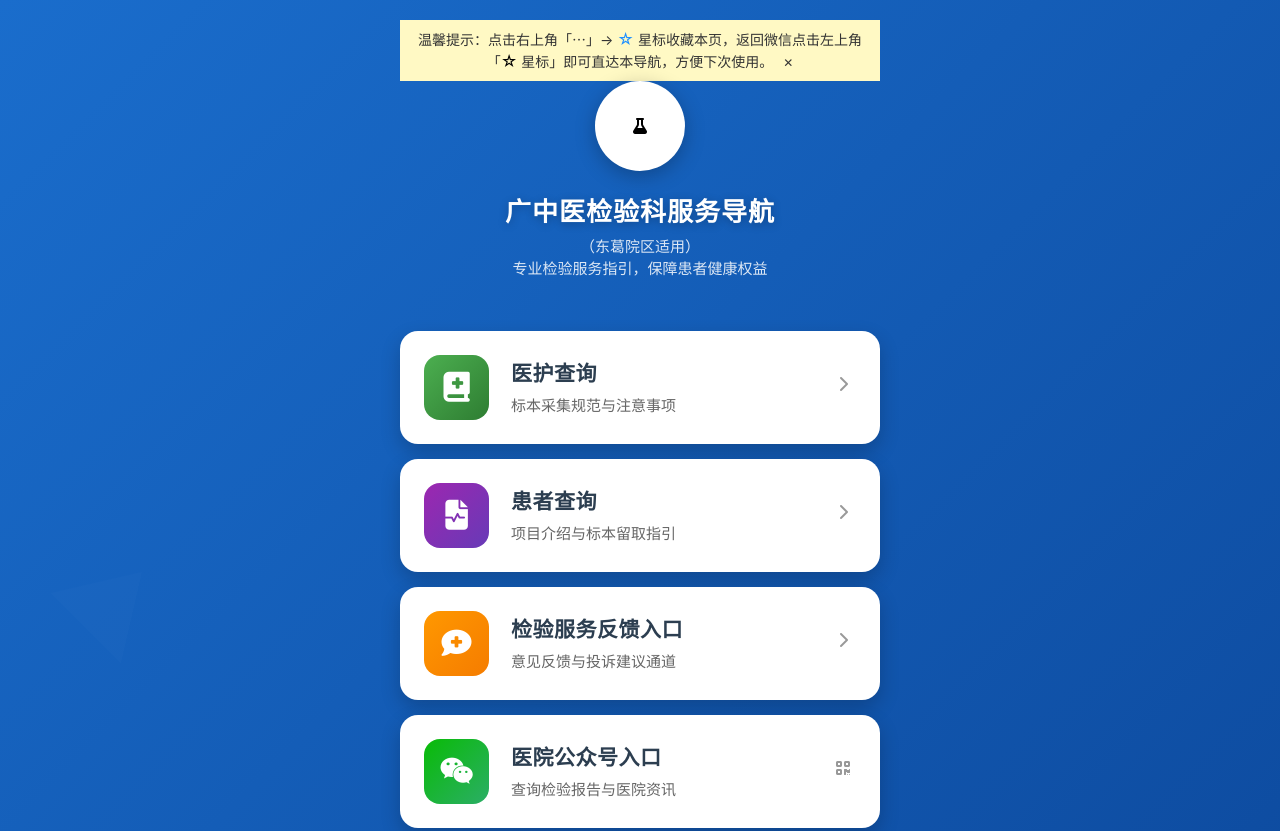
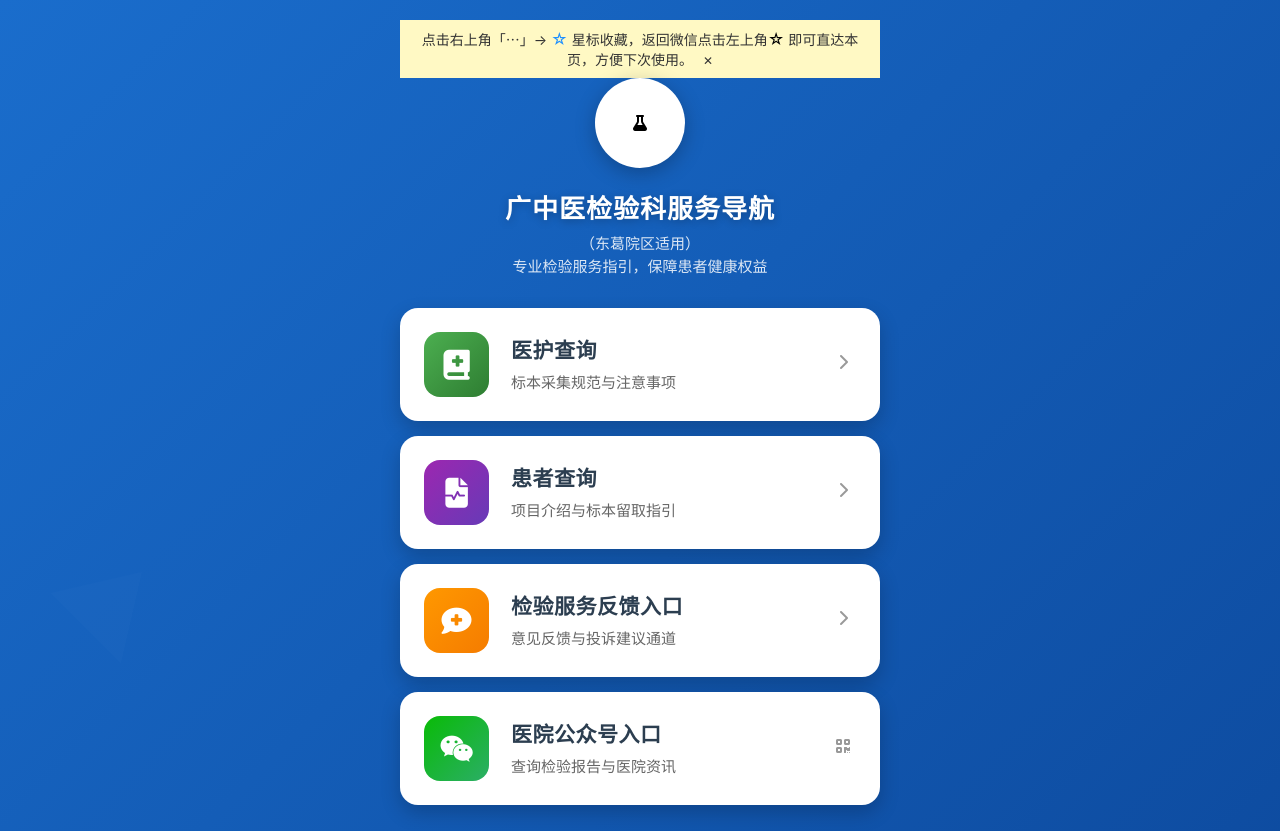
Before and after one commit to yunshan713/lab-service, a plain HTML site: page index.html in a window 1280 px wide. Shown: the top 831 px of the page. Drawn offline with Linux system fonts and the light colour scheme; some packages are replaced by stand-ins of ours; a script that the page names is missing.

Commit message:
Update index.html

```diff
--- a/index.html
+++ b/index.html
@@ -43,7 +43,7 @@
         }
 
         .header {
-            margin-bottom: 30px;
+            margin-bottom: 10px;
             position: relative;
         }
 
@@ -422,7 +422,7 @@
 
     <div class="container">
 <div id="starTip" style="width:100%;background:#FFF9C4;color:#333;font-size:14px;line-height:1.4;padding:8px 12px;text-align:center;box-sizing:border-box;">
-  温馨提示：点击右上角「⋯」→ <span style="color:#1E90FF;font-size:16px;">☆</span> 星标收藏本页，返回微信点击左上角「<span style="color:#000;font-size:16px;">☆</span> 星标」即可直达本导航，方便下次使用。
+  点击右上角「⋯」→ <span style="color:#1E90FF;font-size:16px;">☆</span> 星标收藏，返回微信点击左上角<span style="color:#000;font-size:16px;">☆</span> 即可直达本页，方便下次使用。
   <span id="closeStar" style="margin-left:6px;cursor:pointer;font-size:12px;">✕</span>
 </div>
 
```
